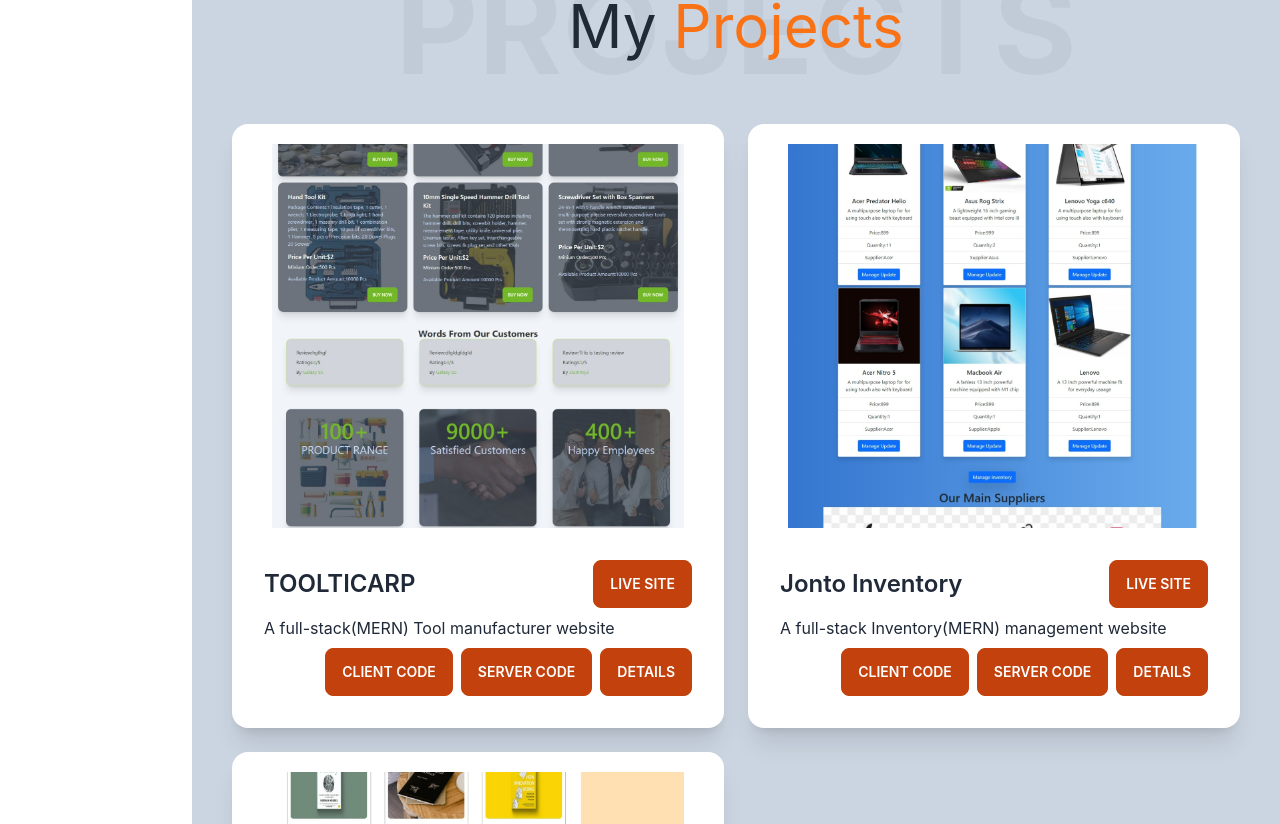
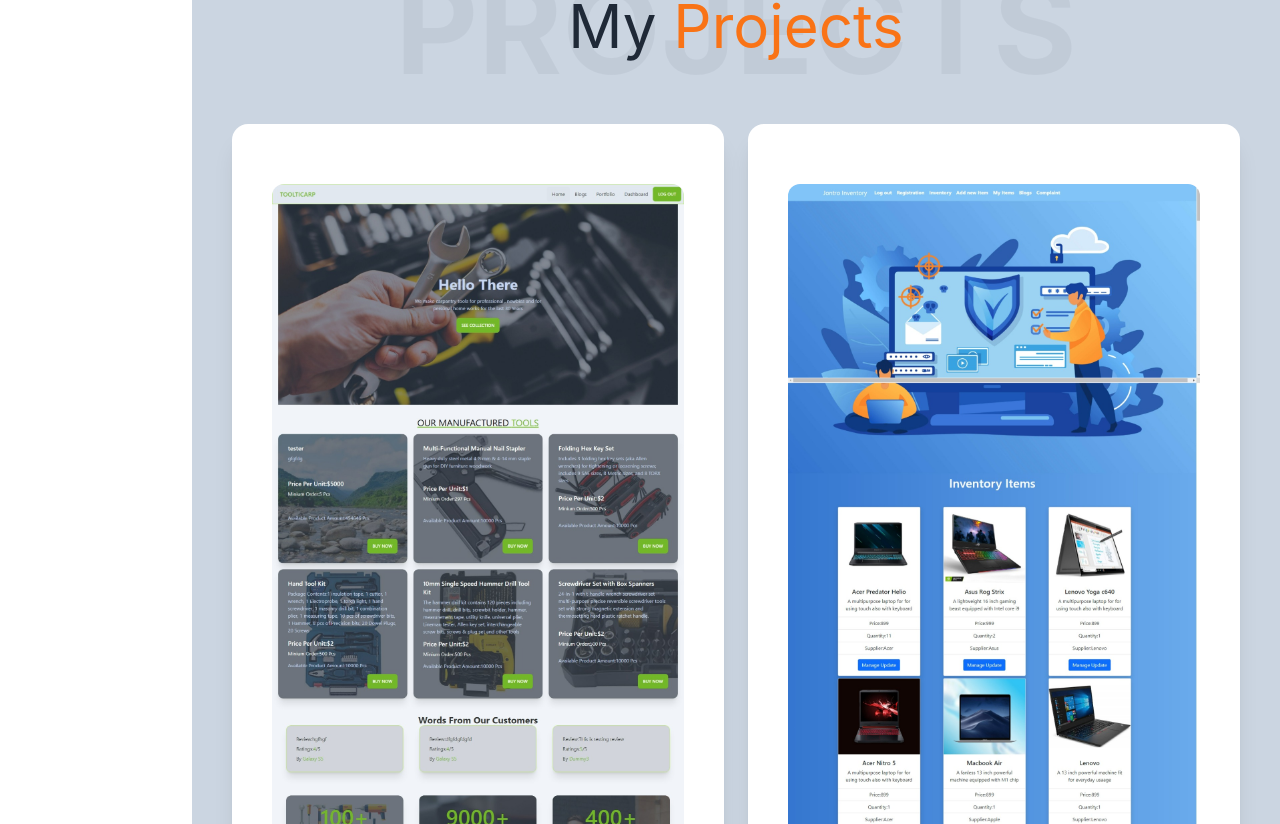
Before and after one commit to HameemH/My_Portfolio, a React (Create React App) app: page / in a window 1280 px wide. Shown: the part 1656-2480 px from the top of the page. Built offline with nearby package versions, Linux system fonts and the light colour scheme.

Commit message:
details modal

```diff
--- a/src/Components/Home/Details.js
+++ b/src/Components/Home/Details.js
@@ -1,8 +1,8 @@
 import React from 'react';
 import { useParams } from 'react-router-dom';
 
-const Details = ({project}) => {
-    const {  Name, img,img1,img2,techs, live, client, server, description } = project;
+const Details = ({ project }) => {
+    const { Name, img, img1, img2, techs, live, client, server, description, points } = project;
     console.log(techs);
     const { id } = useParams()
     return (
@@ -10,9 +10,26 @@
             <input type="checkbox" id="my-modal" class="modal-toggle" />
             <div class="modal">
                 <div class="modal-box">
-               <div>
-               <figure class="px-10 pt-10 overflow-y-scroll overflow-clip max-h-96">
-                    <img src={img} className=' min-w-full' alt="Projects" class="rounded-xl" />
+                    <div className='w-full'>
+                        <figure class="px-10 pt-10 overflow-y-scroll overflow-clip max-h-96 w-full">
+                            <div class="carousel w-full">
+                                <div id="item1" class="carousel-item w-full">
+                                    <img src={img} class="w-full" />
+                                </div>
+                                <div id="item2" class="carousel-item w-full">
+                                    <img src={img1} class="" />
+                                </div>
+                                <div id="item3" class="carousel-item w-full">
+                                    <img src={img2} class="" />
+                                </div>
+
+                            </div>
+                            <div class="flex justify-center w-full py-2 gap-2">
+                                <a href="#item1" class="btn btn-xs">1</a>
+                                <a href="#item2" class="btn btn-xs">2</a>
+                                <a href="#item3" class="btn btn-xs">3</a>
+
+                            </div>
                         </figure>
                     </div>
                     <h3 class="font-bold text-lg">{Name}</h3>
@@ -20,9 +37,12 @@
                     <div className='grid grid-cols-4 gap-2'>
                         {
 
-                        techs.map(tech=><p className='p-3 bg-slate-50'>{tech}</p>
+                            techs.map(tech => <p className='p-3 bg-slate-50'>{tech}</p>
                             )
                         }</div>
+                    {
+                        points.map(point => <p>-{point}</p>)
+                    }
                     <div class="modal-action">
                         <label for="my-modal" class="btn">Done</label>
                     </div>
--- a/src/Components/Home/Project.js
+++ b/src/Components/Home/Project.js
@@ -3,7 +3,7 @@
 import Details from './Details';
 
 const Project = ({ project }) => {
-    const { id, Name, img, live, client, server, description } = project;
+    const { id, Name, img, live, client, server, description, } = project;
     console.log(live);
     console.log(project);
 
@@ -11,7 +11,7 @@
     return (
         <div className=''>
             <div class="card  bg-base-100 shadow-xl">
-                <figure class="px-10 mt-5 pt-10 overflow-y-scroll overflow-clip max-h-96">
+                <figure class="px-10 mt-5 pt-10 overflow-y-scroll overflow-clip min-h-96">
                     <img src={img} className=' min-w-full' alt="Projects" class="rounded-xl" />
                 </figure>
                 <div class="card-body  ">
--- a/src/Components/Home/Projects.js
+++ b/src/Components/Home/Projects.js
@@ -28,7 +28,15 @@
       live: 'https://assignment-12-eef58.web.app/',
       client: 'https://github.com/HameemH/Toolticarp-client-assign12',
       server: 'https://github.com/HameemH/Toolticarp-server-assign12',
-      techs: ["React", 'Javascript', 'Tailwind', ' Node js', ' Express js', 'MongoDB', ' Stripe', ' Firebase',]
+      techs: ["React", 'Javascript', 'Tailwind', ' Node js', ' Express js', 'MongoDB', ' Stripe', ' Firebase',],
+      points:
+      ["Admin has its own side which user can't see, and it can control websites activity.",
+       'User also have their own options at dashboard which admin cant see.' ,
+       'User can pay by their card using stripe.',
+       "It has firebase google and email login system",
+       "Items added by admin will show first at homepage and old products will show last.",
+
+    ]
     },
     {
       id: 2,
@@ -38,7 +46,14 @@
       live: 'https://assignment11-3ec5e.web.app/',
       client: 'https://github.com/HameemH/J-inventory-client-assign11',
       server: 'https://github.com/HameemH/J-inventory-server-assign11',
-      techs: ['React', 'CSS', ' Javascript', 'Bootstrap', 'Node js', 'Express js', 'MongoDB', 'Firebase']
+      techs: ['React', 'CSS', ' Javascript', 'Bootstrap', 'Node js', 'Express js', 'MongoDB', 'Firebase'],
+      points:
+      ["Home page has a banner and other 3 section along with header and footer.",
+      'At the home page there is always 6 products in the produtcs section.',
+      "At the inventory every product is shown with the items added by user.",
+      "You can login or register with your email and password or with google account.",
+      'At my items page you can see products added by user filtering users email.',
+      ]
     },
     {
       id: 3,
@@ -49,7 +64,13 @@
       live: 'https://assignment-00008.netlify.app/',
       client: 'https://github.com/HameemH/Adorsho-book-shop-assign08',
       server: '',
-      techs:['React','JSX','CSS','Javascript','Fontawesome']
+      techs:['React','JSX','CSS','Javascript','Fontawesome'],
+      points:[
+        'Its a Website Based On React.',
+        "Data is loaded by fake data using Fetch.",
+        "User Can Chose Books For their Wish list",
+        'Chose 1 for me button will chose random books From wishlist'
+      ]
     },
 
 
```
Lines whose indentation alone changed are shown as unchanged.
